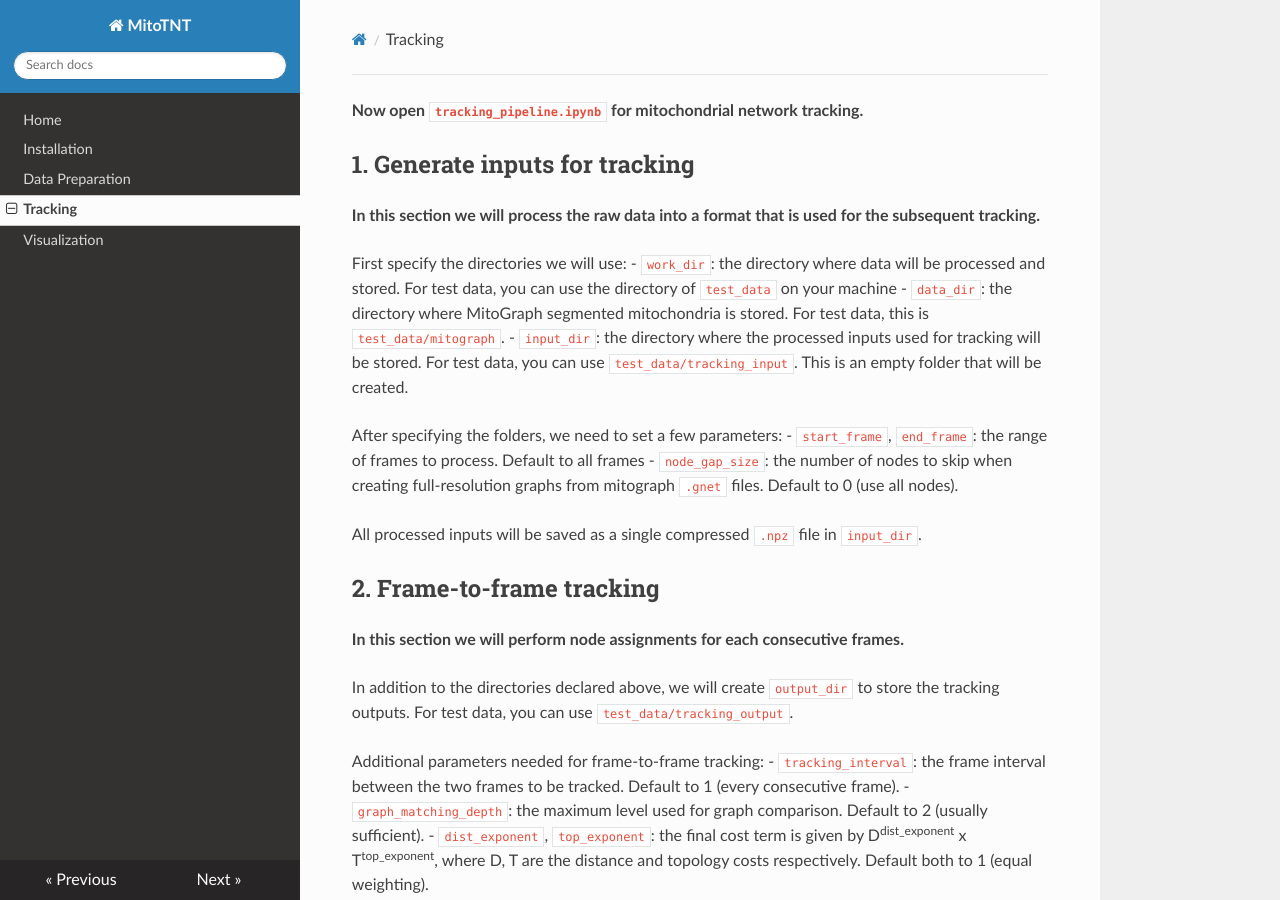
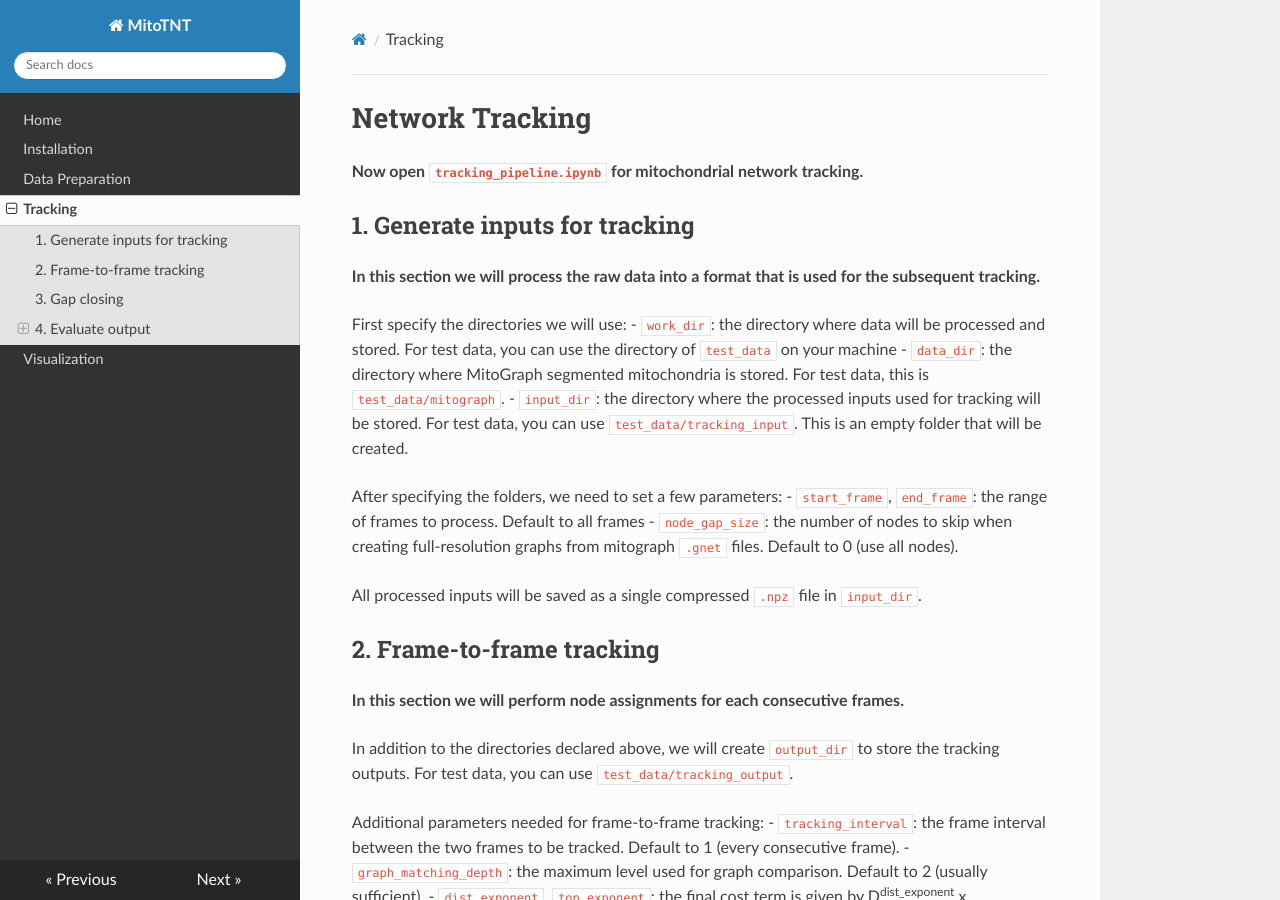
Before and after one commit to pylattice/MitoTNT, an MkDocs documentation site: the page built from docs/tracking.md, in a window 1280 px wide and 900 px high. Built offline with MkDocs 1.6.1, drawn with Linux system fonts in a browser that asks for light colours; nearby versions of some CDN libraries.

Commit message:
Update tracking.md

```diff
--- a/docs/tracking.md
+++ b/docs/tracking.md
@@ -1,4 +1,6 @@
+# Network Tracking
 **Now open `tracking_pipeline.ipynb` for mitochondrial network tracking.**
+
 ## 1. Generate inputs for tracking
 **In this section we will process the raw data into a format that is used for the subsequent tracking.**
 
```
